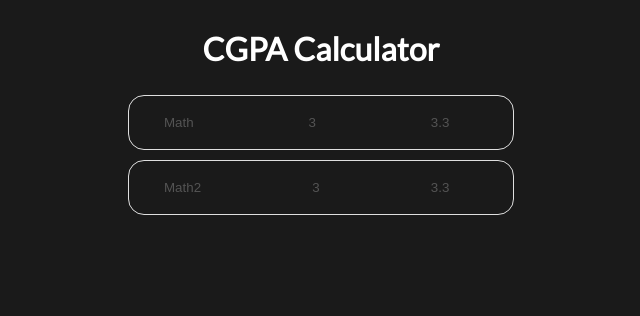
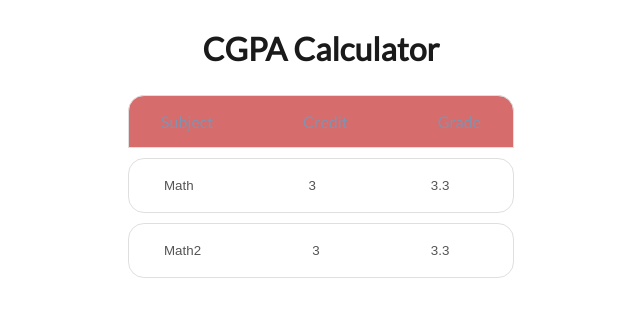
Before and after one commit to JeelRajodiya/CGPA-calc, a React (Vite) app: page / in a window 1280 px wide. Shown: the top 316 px of the page, without its empty margins (319-959 px from the left). Built offline with nearby package versions, Linux system fonts and the light colour scheme.

Commit message:
styling changes

```diff
--- a/src/App.css
+++ b/src/App.css
@@ -4,51 +4,51 @@
 
 /* Define variables for light mode colors */
 :root {
-	--primary-color-light: #000000;
-	--secondary-color-light: #ffffff;
-	--primary-button-color-light: #cb2525;
-	--secondary-button-color-light: #14213d;
+	--background-light: #000000;
+	--foreground-light: #ffffff;
+	--primary-color-light: #cb2525;
+	--secondary-color-light: #14213d;
 	--accent-color-light: #fca311;
-	--primary-color-dark: #ffffff;
-	--secondary-color-dark: #1a1a1a;
-	--primary-button-color-dark: #d66c6c;
-	--secondary-button-color-dark: #8093b0;
+	--background-dark: #ffffff;
+	--foreground-dark: #1a1a1a;
+	--primary-color-dark: #d66c6c;
+	--secondary-color-dark: #8093b0;
 	--accent-color-dark: #ffdf6b;
 }
 
 /* Define variables that will be used for both light and dark modes */
 :root {
+	--background: var(--background-light);
+	--foreground: var(--foreground-light);
 	--primary-color: var(--primary-color-light);
 	--secondary-color: var(--secondary-color-light);
-	--primary-button-color: var(--primary-button-color-light);
-	--secondary-button-color: var(--secondary-button-color-light);
 	--accent-color: var(--accent-color-light);
 }
 
 /* Override variables for dark mode */
 @media (prefers-color-scheme: light) {
 	:root {
+		--background-color: var(--background-dark);
+		--foreground-color: var(--foreground-dark);
 		--primary-color: var(--primary-color-dark);
 		--secondary-color: var(--secondary-color-dark);
-		--primary-button-color: var(--primary-button-color-dark);
-		--secondary-button-color: var(--secondary-button-color-dark);
 		--accent-color: var(--accent-color-dark);
 	}
 }
 
 /* Use the variables in the styles */
 body {
-	background-color: var(--secondary-color);
-	color: var(--primary-color);
+	background-color: var(--background-color);
+	color: var(--foreground-color);
 }
 
 .primary-button {
-	background-color: var(--primary-button-color);
+	background-color: var(--primary-color);
 	color: var(--secondary-color);
 }
 
 .secondary-button {
-	background-color: var(--secondary-button-color);
+	background-color: var(--secondary-color);
 	color: var(--secondary-color);
 }
 
--- a/src/App.tsx
+++ b/src/App.tsx
@@ -1,10 +1,12 @@
 import * as React from "react";
 import "./App.css";
 import Subject from "./components/Subject/Subject";
+import Headings from "./components/Headings/Headings";
 export default function App() {
 	return (
 		<div className="container">
 			<h1 className="title">CGPA Calculator</h1>
+			<Headings />
 			<Subject name="Math" credit={3} grade={3.3} />
 			<Subject name="Math2" credit={3} grade={3.3} />
 		</div>
--- /dev/null
+++ b/src/components/Headings/Headings.css
@@ -0,0 +1,16 @@
+.headings {
+	display: flex;
+	flex-direction: row;
+	max-width: 20em;
+	width: 100%;
+	justify-content: space-between;
+	padding: 1em 2em;
+	border-radius: 1em;
+	margin: 5px 0;
+	border: solid 1px rgb(223, 223, 223);
+	color: var(--secondary-color);
+	background-color: var(--primary-color);
+	justify-content: space-between;
+	border-bottom-left-radius: 0;
+	border-bottom-right-radius: 0;
+}
--- /dev/null
+++ b/src/components/Headings/Headings.tsx
@@ -0,0 +1,12 @@
+import * as React from "react";
+import "./Headings.css";
+
+export default function Heading() {
+	return (
+		<div className="headings">
+			<span>Subject</span>
+			<span>Credit</span>
+			<span>Grade</span>
+		</div>
+	);
+}
```
